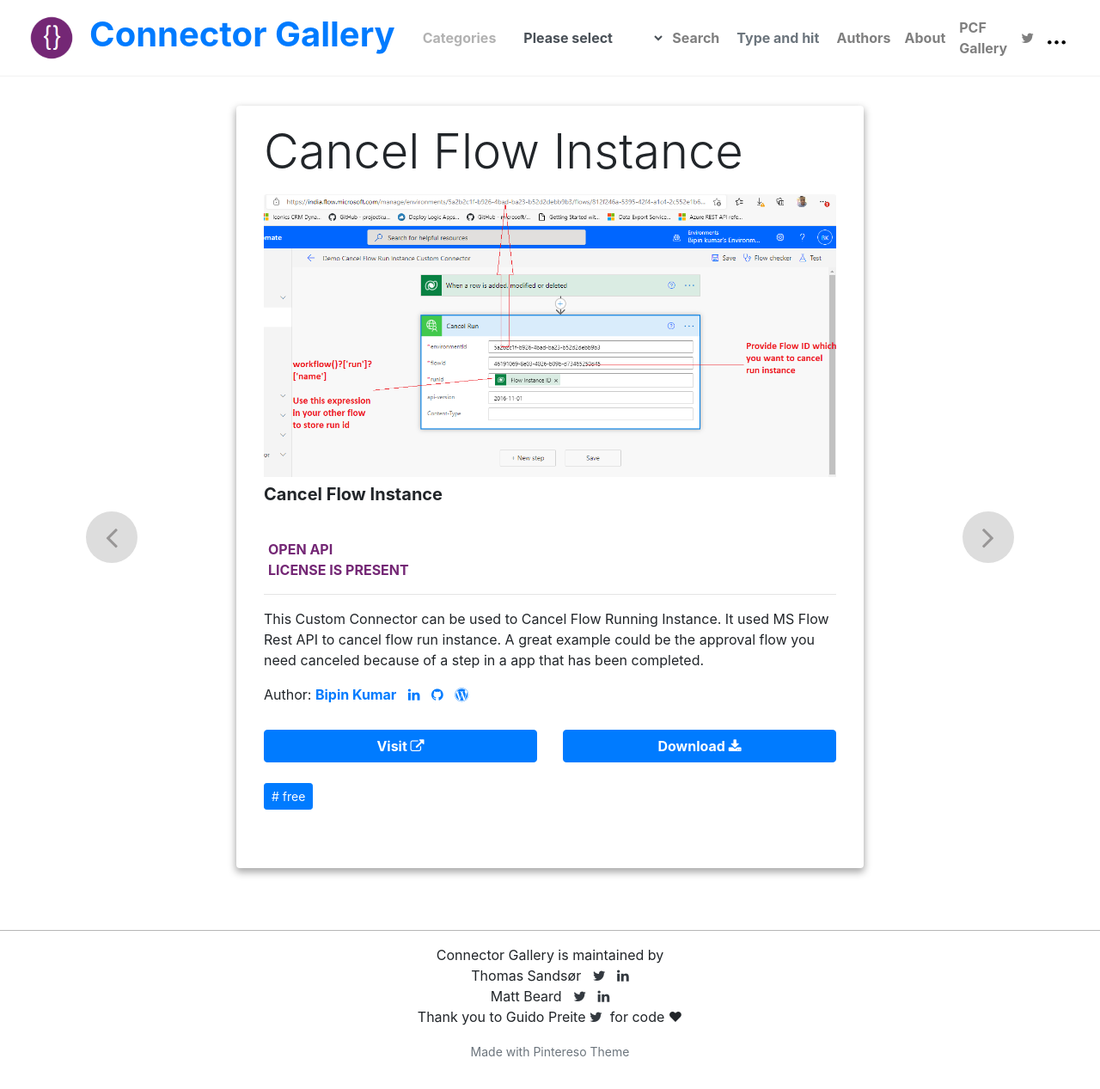
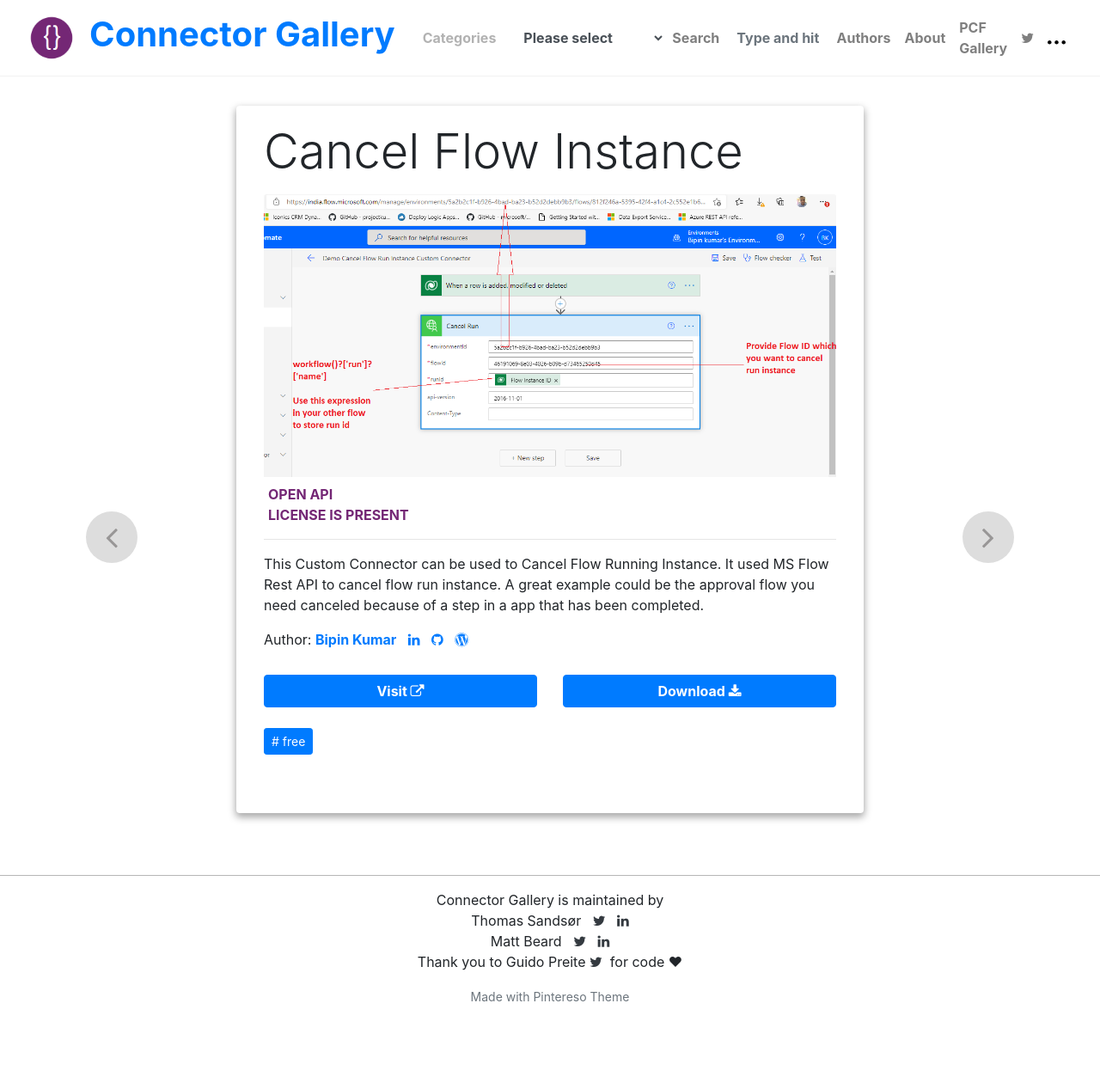
Before and after one commit to thomassandsor/connector.gallery, a Jekyll site: the page built from _posts/2021-08-19-CancelFlow.md, in a window 1280 px wide and 1267 px high. Shown: the whole window at 86% size. Built offline with Jekyll 4.4.1, drawn with Linux system fonts in a browser that asks for light colours; nearby versions of some CDN libraries; library files that are not in the unit come from our copies; comment, search, counter and statistics services are not loaded.

Commit message:
Update post.html

```diff
--- a/_layouts/post.html
+++ b/_layouts/post.html
@@ -13,9 +13,6 @@
 						{% if page.image %}
 							<img class="card-img-top mb-2" src="{% if page.image contains "://" %}{{ page.image }}{% else %}{{ page.image | absolute_url }}{% endif %}" alt="{{ page.title }}">
 						{% endif %}
-						<h5>
-							{{page.title}}
-						</h5>
 						{% if page.open_api == true %}
 						<br/>
 						<span style="color: #742775; padding: 5px;">
```
